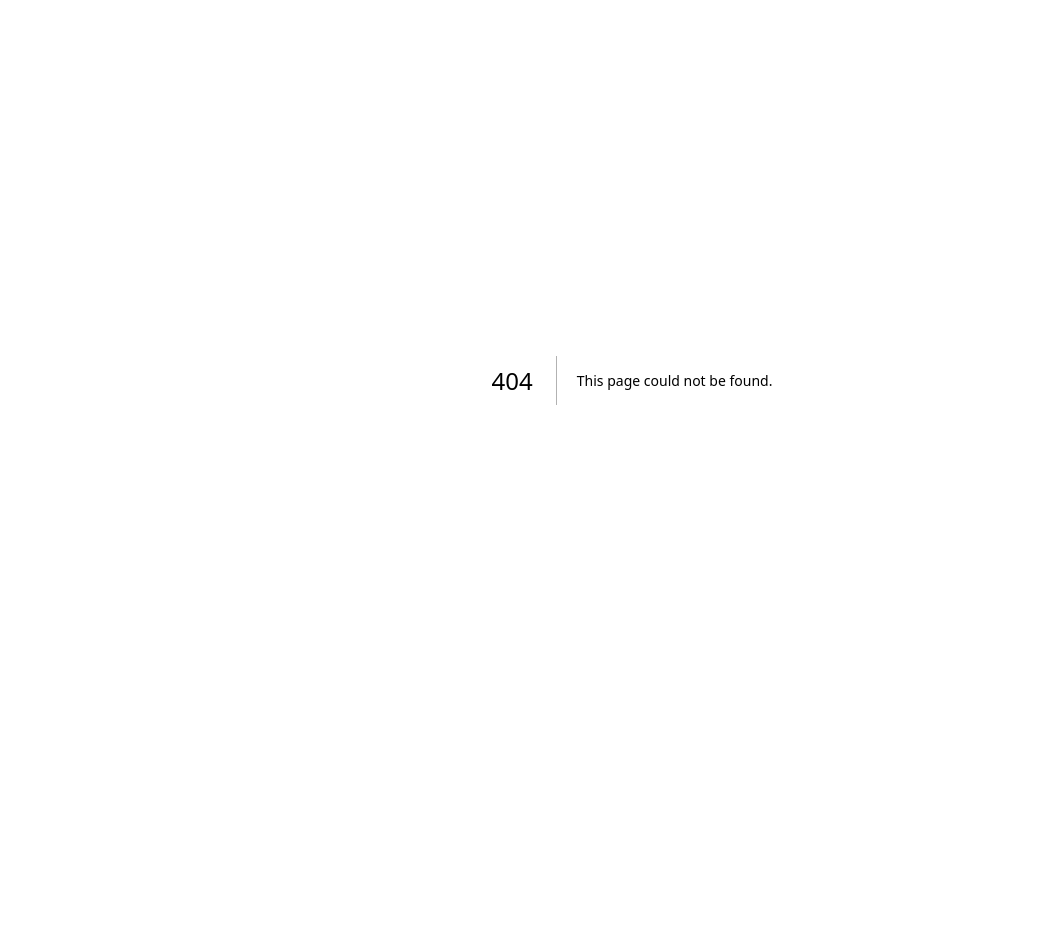
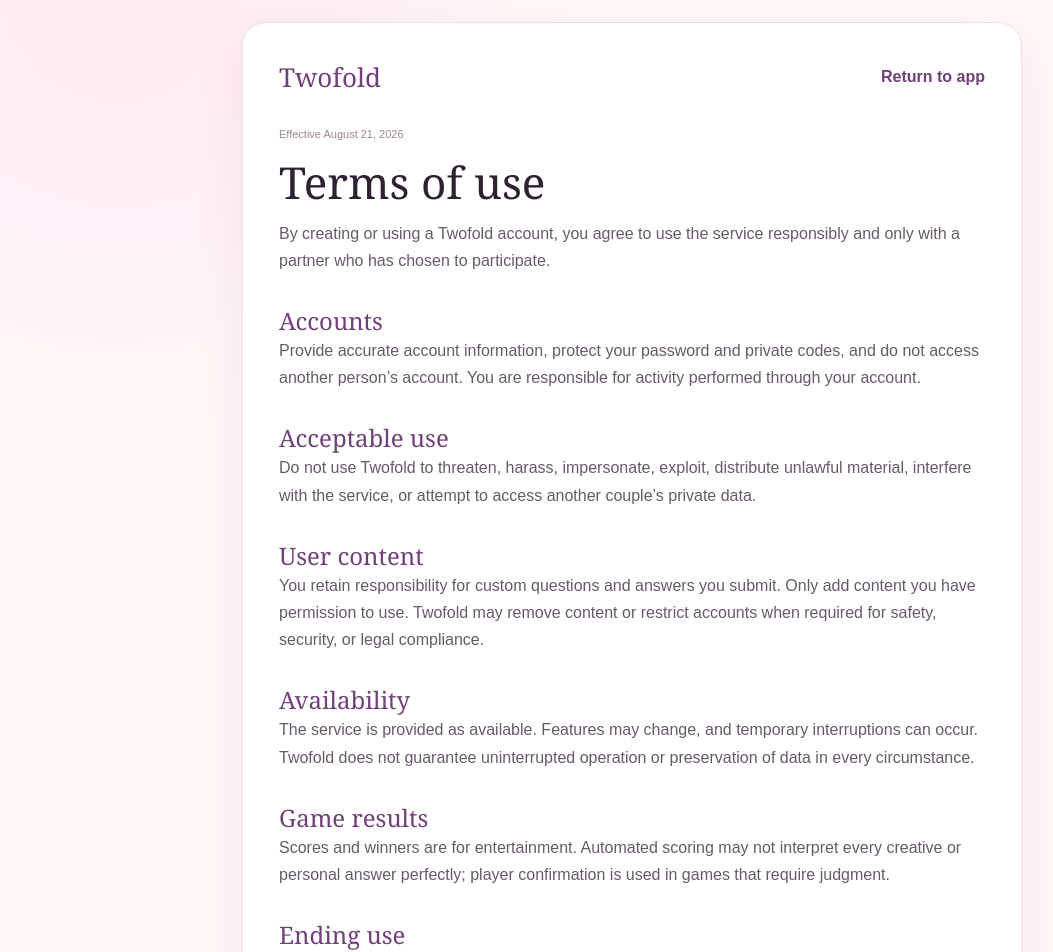
Before and after one commit to terrietanathoms43-dev/twofold-game-night, a Next.js app: page /terms in a window 1280 px wide. Before the commit this address had no page. Shown: the part 20-972 px from the top of the page, without its empty margins (8-1061 px from the left). Before the commit the page ends 800 px from the top, so only its background shows below. Built offline with nearby package versions, Linux system fonts and the light colour scheme.

Commit message:
Add app/terms/page.tsx

```diff
--- /dev/null
+++ b/app/terms/page.tsx
@@ -0,0 +1,61 @@
+import Link from "next/link";
+import "../legal.css";
+export const metadata = { title: "Terms of Use · Twofold" };
+export default function Terms() {
+  return (
+    <div className="legalPage">
+      <main>
+        <nav>
+          <b>Twofold</b>
+          <Link href="/">Return to app</Link>
+        </nav>
+        <p className="effective">Effective August 21, 2026</p>
+        <h1>Terms of use</h1>
+        <p>
+          By creating or using a Twofold account, you agree to use the service
+          responsibly and only with a partner who has chosen to participate.
+        </p>
+        <h2>Accounts</h2>
+        <p>
+          Provide accurate account information, protect your password and
+          private codes, and do not access another person’s account. You are
+          responsible for activity performed through your account.
+        </p>
+        <h2>Acceptable use</h2>
+        <p>
+          Do not use Twofold to threaten, harass, impersonate, exploit,
+          distribute unlawful material, interfere with the service, or attempt
+          to access another couple’s private data.
+        </p>
+        <h2>User content</h2>
+        <p>
+          You retain responsibility for custom questions and answers you submit.
+          Only add content you have permission to use. Twofold may remove
+          content or restrict accounts when required for safety, security, or
+          legal compliance.
+        </p>
+        <h2>Availability</h2>
+        <p>
+          The service is provided as available. Features may change, and
+          temporary interruptions can occur. Twofold does not guarantee
+          uninterrupted operation or preservation of data in every circumstance.
+        </p>
+        <h2>Game results</h2>
+        <p>
+          Scores and winners are for entertainment. Automated scoring may not
+          interpret every creative or personal answer perfectly; player
+          confirmation is used in games that require judgment.
+        </p>
+        <h2>Ending use</h2>
+        <p>
+          You may stop using the service and delete your account at any time.
+          Access may be restricted for serious abuse or security threats.
+        </p>
+        <footer>
+          <Link href="/privacy">Privacy</Link>
+          <Link href="/support">Support</Link>
+        </footer>
+      </main>
+    </div>
+  );
+}
```
